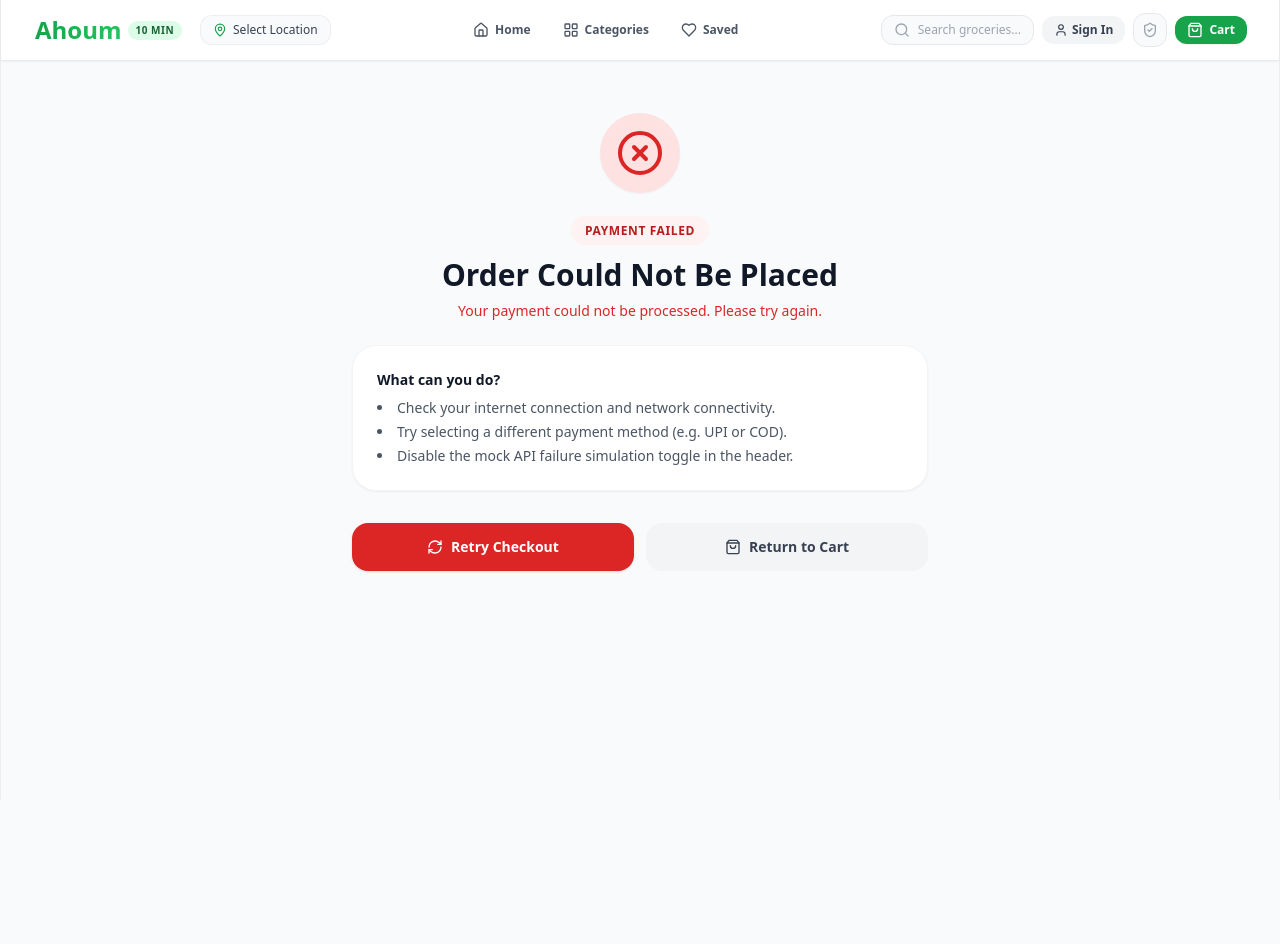
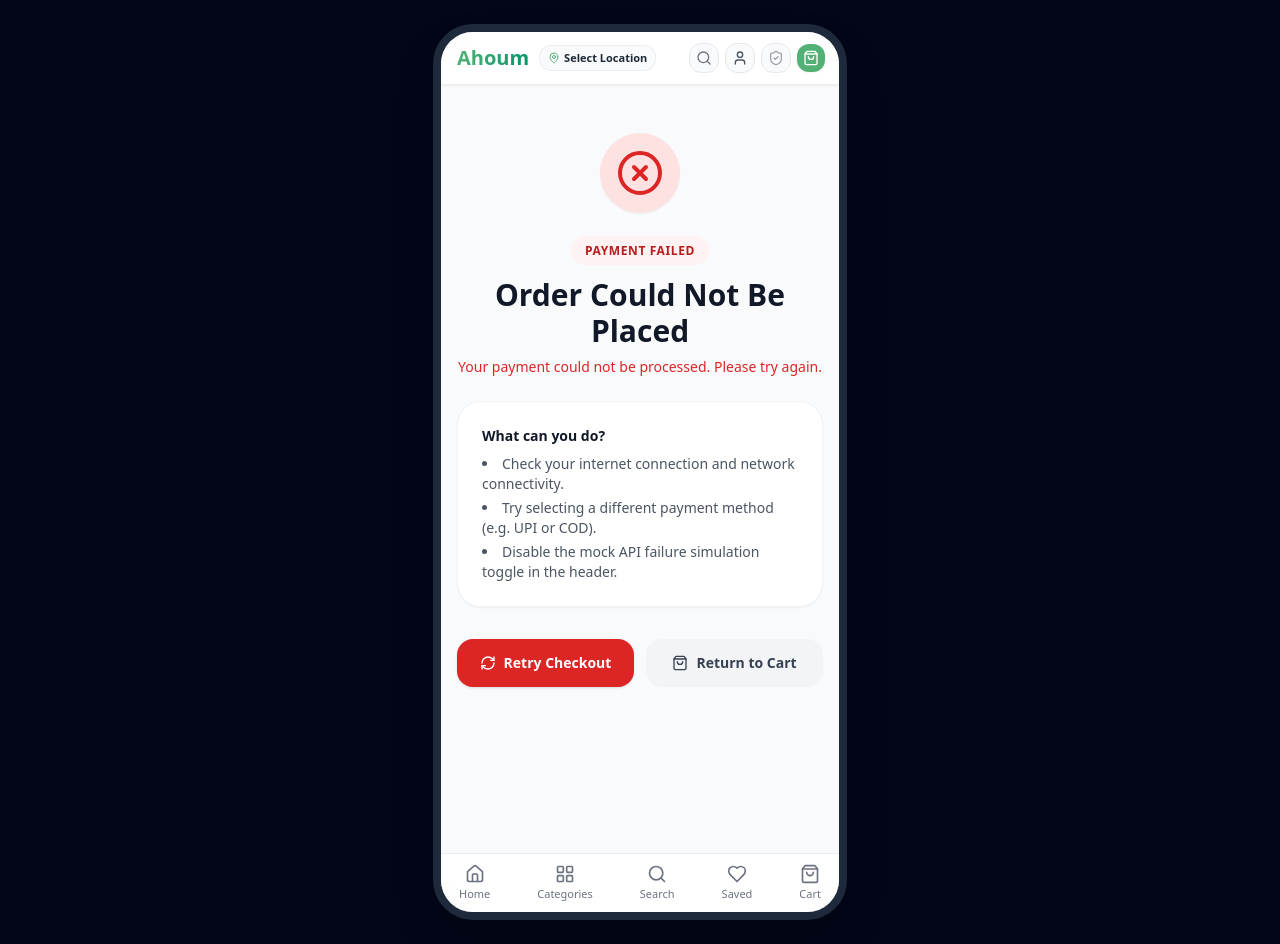
Before and after one commit to gnanendra-07/ahoum-grocery-delivery, a React (Vite) app: page /checkout/failure in a window 1280 px wide. Before the commit the page ends 800 px from the top, so only its background shows below. Built offline with nearby package versions, Linux system fonts and the light colour scheme.

Commit message:
fix(layout): render main grocery application inside 414x896 mobile app viewport frame

```diff
--- a/src/components/BottomNav.tsx
+++ b/src/components/BottomNav.tsx
@@ -18,10 +18,10 @@ export const BottomNav: React.FC = () => {
 
   return (
     <nav
-      className="fixed bottom-0 left-0 right-0 z-40 bg-white/95 backdrop-blur-md border-t border-gray-200 py-1.5 px-2 md:hidden"
+      className="sticky bottom-0 z-40 bg-white/95 backdrop-blur-md border-t border-gray-200/80 py-1.5 px-2 mt-auto"
       aria-label="Main navigation"
     >
-      <div className="max-w-md mx-auto flex items-center justify-between">
+      <div className="w-full flex items-center justify-between">
         {navItems.map((item) => {
           const Icon = item.icon;
           return (
@@ -31,7 +31,7 @@ export const BottomNav: React.FC = () => {
               className={({ isActive }) =>
                 `relative flex flex-col items-center gap-0.5 py-1 px-2.5 rounded-lg text-[11px] font-medium transition-colors focus-visible:outline-none focus-visible:ring-2 focus-visible:ring-brand-500 ${
                   isActive
-                    ? 'text-brand-600 font-semibold'
+                    ? 'text-[#53B175] font-extrabold'
                     : 'text-gray-500 hover:text-gray-900'
                 }`
               }
@@ -39,7 +39,7 @@ export const BottomNav: React.FC = () => {
               <div className="relative">
                 <Icon className="w-5 h-5" />
                 {item.badge !== undefined && item.badge > 0 && (
-                  <span className="absolute -top-1.5 -right-2 bg-brand-600 text-white text-[9px] font-bold h-4 min-w-[16px] px-1 rounded-full flex items-center justify-center shadow-sm">
+                  <span className="absolute -top-1.5 -right-2 bg-[#53B175] text-white text-[9px] font-bold h-4 min-w-[16px] px-1 rounded-full flex items-center justify-center shadow-sm">
                     {item.badge}
                   </span>
                 )}
--- a/src/components/Header.tsx
+++ b/src/components/Header.tsx
@@ -1,28 +1,26 @@
 import React from 'react';
-import { Link, NavLink, useNavigate } from 'react-router-dom';
-import { ShoppingBag, MapPin, Search, AlertTriangle, ShieldCheck, Heart, Home, LayoutGrid, User as UserIcon, LogOut } from 'lucide-react';
+import { Link, useNavigate } from 'react-router-dom';
+import { ShoppingBag, MapPin, Search, AlertTriangle, ShieldCheck, User as UserIcon, LogOut } from 'lucide-react';
 import { useCartStore } from '../stores/useCartStore';
-import { useFavoritesStore } from '../stores/useFavoritesStore';
 import { useAuthStore } from '../stores/useAuthStore';
 
 export const Header: React.FC = () => {
   const navigate = useNavigate();
   const totalItems = useCartStore((state) => state.getTotalItemsCount());
-  const favoriteCount = useFavoritesStore((state) => state.favoriteIds.length);
   const { user, isAuthenticated, activeAddress, isSimulatingFailures, toggleSimulateFailures, logout } = useAuthStore();
 
   return (
     <header className="sticky top-0 z-40 bg-white/95 backdrop-blur-md border-b border-gray-200/80 shadow-sm">
       {/* Simulation Banner */}
       {isSimulatingFailures && (
-        <div className="bg-amber-500 text-white text-xs font-semibold px-4 py-1 flex items-center justify-between">
-          <span className="flex items-center gap-1.5 max-w-7xl mx-auto w-full">
-            <AlertTriangle className="w-3.5 h-3.5" />
-            API Failure Simulation Enabled (30% random error rate)
+        <div className="bg-amber-500 text-white text-[11px] font-semibold px-3 py-1 flex items-center justify-between">
+          <span className="flex items-center gap-1 truncate">
+            <AlertTriangle className="w-3.5 h-3.5 flex-shrink-0" />
+            API Failure Enabled (30%)
           </span>
           <button
             onClick={toggleSimulateFailures}
-            className="underline hover:text-amber-100 text-xs focus-visible:outline-none focus-visible:ring-2 focus-visible:ring-white rounded"
+            className="underline hover:text-amber-100 text-[10px] focus-visible:outline-none focus-visible:ring-2 focus-visible:ring-white rounded ml-2"
             type="button"
           >
             Disable
@@ -30,116 +28,64 @@ export const Header: React.FC = () => {
         </div>
       )}
 
-      <div className="max-w-7xl mx-auto px-4 sm:px-6 lg:px-8 py-3 flex items-center justify-between gap-4">
-        {/* Left: Brand & Address */}
-        <div className="flex items-center gap-4">
+      <div className="px-3.5 py-2.5 flex items-center justify-between gap-2">
+        {/* Left: Brand & Address Chip */}
+        <div className="flex items-center gap-2 min-w-0">
           <Link
             to="/"
-            className="flex items-center gap-1.5 focus-visible:outline-none focus-visible:ring-2 focus-visible:ring-brand-500 rounded-lg p-0.5"
+            className="flex items-center gap-1 focus-visible:outline-none focus-visible:ring-2 focus-visible:ring-brand-500 rounded-lg p-0.5 flex-shrink-0"
           >
-            <span className="text-2xl font-black bg-gradient-to-r from-brand-600 to-brand-500 bg-clip-text text-transparent">
+            <span className="text-xl font-black bg-gradient-to-r from-[#53B175] to-emerald-600 bg-clip-text text-transparent">
               Ahoum
-            </span>
-            <span className="text-[10px] font-bold px-2 py-0.5 bg-brand-100 text-brand-800 rounded-full uppercase tracking-wider">
-              10 Min
             </span>
           </Link>
 
           {/* Location Chip */}
           <button
             onClick={() => navigate('/auth/location')}
-            className="hidden sm:flex items-center gap-1.5 text-xs text-gray-500 bg-gray-50 hover:bg-gray-100 px-3 py-1.5 rounded-xl border border-gray-200/60 max-w-[240px] truncate transition-colors focus-visible:outline-none focus-visible:ring-2 focus-visible:ring-brand-500"
+            className="flex items-center gap-1 text-[11px] text-gray-600 bg-gray-50 hover:bg-gray-100 px-2 py-1 rounded-xl border border-gray-200/60 truncate transition-colors focus-visible:outline-none focus-visible:ring-2 focus-visible:ring-[#53B175]"
             title="Change Delivery Location"
             type="button"
           >
-            <MapPin className="w-3.5 h-3.5 text-brand-600 flex-shrink-0" />
-            <span className="font-medium text-gray-700 truncate">
-              {activeAddress ? `${activeAddress.label} • ${activeAddress.street}` : 'Select Location'}
+            <MapPin className="w-3 h-3 text-[#53B175] flex-shrink-0" />
+            <span className="font-semibold text-gray-800 truncate">
+              {activeAddress ? activeAddress.street : 'Select Location'}
             </span>
           </button>
         </div>
 
-        {/* Center: Desktop Navigation Links */}
-        <nav className="hidden md:flex items-center gap-1 lg:gap-2" aria-label="Desktop navigation">
-          <NavLink
-            to="/"
-            className={({ isActive }) =>
-              `flex items-center gap-1.5 px-3 py-1.5 rounded-xl text-xs font-semibold transition-colors focus-visible:outline-none focus-visible:ring-2 focus-visible:ring-brand-500 ${
-                isActive ? 'bg-brand-50 text-brand-700' : 'text-gray-600 hover:text-gray-900 hover:bg-gray-50'
-              }`
-            }
-          >
-            <Home className="w-4 h-4" />
-            <span>Home</span>
-          </NavLink>
-
-          <NavLink
-            to="/category/fresh-fruits"
-            className={({ isActive }) =>
-              `flex items-center gap-1.5 px-3 py-1.5 rounded-xl text-xs font-semibold transition-colors focus-visible:outline-none focus-visible:ring-2 focus-visible:ring-brand-500 ${
-                isActive ? 'bg-brand-50 text-brand-700' : 'text-gray-600 hover:text-gray-900 hover:bg-gray-50'
-              }`
-            }
-          >
-            <LayoutGrid className="w-4 h-4" />
-            <span>Categories</span>
-          </NavLink>
-
-          <NavLink
-            to="/favorites"
-            className={({ isActive }) =>
-              `relative flex items-center gap-1.5 px-3 py-1.5 rounded-xl text-xs font-semibold transition-colors focus-visible:outline-none focus-visible:ring-2 focus-visible:ring-brand-500 ${
-                isActive ? 'bg-brand-50 text-brand-700' : 'text-gray-600 hover:text-gray-900 hover:bg-gray-50'
-              }`
-            }
-          >
-            <Heart className="w-4 h-4" />
-            <span>Saved</span>
-            {favoriteCount > 0 && (
-              <span className="bg-red-500 text-white text-[9px] font-bold px-1.5 py-0.2 rounded-full">
-                {favoriteCount}
-              </span>
-            )}
-          </NavLink>
-        </nav>
-
-        {/* Right: Search, Auth & Cart */}
-        <div className="flex items-center gap-2">
+        {/* Right: Quick Search, Dev Toggle, User Auth & Cart */}
+        <div className="flex items-center gap-1.5 flex-shrink-0">
           {/* Quick Search */}
           <button
             onClick={() => navigate('/search')}
-            className="flex items-center gap-2 px-3 py-1.5 bg-gray-50 hover:bg-gray-100 border border-gray-200 rounded-xl text-gray-500 text-xs font-medium transition-colors focus-visible:outline-none focus-visible:ring-2 focus-visible:ring-brand-500"
+            className="p-1.5 bg-gray-50 hover:bg-gray-100 border border-gray-200 rounded-xl text-gray-500 transition-colors focus-visible:outline-none focus-visible:ring-2 focus-visible:ring-[#53B175]"
             aria-label="Search products"
             type="button"
           >
-            <Search className="w-4 h-4 text-gray-400" />
-            <span className="hidden sm:inline text-gray-400">Search groceries...</span>
+            <Search className="w-4 h-4 text-gray-500" />
           </button>
 
-          {/* User Auth Action Chip */}
+          {/* User Profile / Auth Toggle */}
           {isAuthenticated && user ? (
-            <div className="hidden sm:flex items-center gap-1.5 bg-gray-50 border border-gray-200 rounded-xl px-2.5 py-1 text-xs">
-              <UserIcon className="w-3.5 h-3.5 text-brand-600" />
-              <span className="font-bold text-gray-800 max-w-[90px] truncate">{user.name.split(' ')[0]}</span>
             <button
               onClick={() => {
                 logout();
                 navigate('/welcome');
               }}
-                title="Log Out"
-                className="text-gray-400 hover:text-red-600 ml-1 p-0.5 rounded focus-visible:outline-none focus-visible:ring-2 focus-visible:ring-red-500"
+              title={`Logged in as ${user.name}. Click to log out.`}
+              className="p-1.5 bg-gray-50 hover:bg-red-50 text-gray-600 hover:text-red-600 border border-gray-200 rounded-xl transition-colors focus-visible:outline-none focus-visible:ring-2 focus-visible:ring-red-500"
               type="button"
             >
-                <LogOut className="w-3.5 h-3.5" />
+              <LogOut className="w-4 h-4" />
             </button>
-            </div>
           ) : (
             <Link
               to="/welcome"
-              className="hidden sm:flex items-center gap-1 px-3 py-1.5 bg-gray-100 hover:bg-gray-200 text-gray-700 text-xs font-bold rounded-xl transition-colors focus-visible:outline-none focus-visible:ring-2 focus-visible:ring-brand-500"
+              className="p-1.5 bg-gray-50 hover:bg-brand-50 text-gray-600 hover:text-[#53B175] border border-gray-200 rounded-xl transition-colors focus-visible:outline-none focus-visible:ring-2 focus-visible:ring-[#53B175]"
+              title="Sign In"
             >
-              <UserIcon className="w-3.5 h-3.5" />
-              <span>Sign In</span>
+              <UserIcon className="w-4 h-4" />
             </Link>
           )}
 
@@ -147,7 +93,7 @@ export const Header: React.FC = () => {
           <button
             onClick={toggleSimulateFailures}
             title={isSimulatingFailures ? 'Disable Network Failures' : 'Enable Network Failures'}
-            className={`p-2 rounded-xl border transition-colors focus-visible:outline-none focus-visible:ring-2 focus-visible:ring-brand-500 ${
+            className={`p-1.5 rounded-xl border transition-colors focus-visible:outline-none focus-visible:ring-2 focus-visible:ring-[#53B175] ${
               isSimulatingFailures
                 ? 'bg-amber-50 text-amber-600 border-amber-200'
                 : 'bg-gray-50 text-gray-400 border-gray-200 hover:text-gray-600'
@@ -165,13 +111,12 @@ export const Header: React.FC = () => {
           {/* Cart Icon Link */}
           <Link
             to="/cart"
-            className="relative flex items-center gap-1.5 px-3 py-1.5 bg-brand-600 hover:bg-brand-700 text-white text-xs font-bold rounded-xl shadow-sm transition-all focus-visible:outline-none focus-visible:ring-2 focus-visible:ring-brand-500"
+            className="relative flex items-center justify-center p-1.5 bg-[#53B175] hover:bg-[#489d67] text-white rounded-xl shadow-sm transition-all focus-visible:outline-none focus-visible:ring-2 focus-visible:ring-[#53B175]"
             aria-label={`Shopping cart with ${totalItems} items`}
           >
             <ShoppingBag className="w-4 h-4" />
-            <span className="hidden sm:inline">Cart</span>
             {totalItems > 0 && (
-              <span className="bg-white text-brand-700 text-[10px] font-extrabold w-4 h-4 rounded-full flex items-center justify-center">
+              <span className="absolute -top-1.5 -right-1.5 bg-red-500 text-white text-[9px] font-extrabold h-4 min-w-[16px] px-1 rounded-full flex items-center justify-center border-2 border-white">
                 {totalItems > 99 ? '99+' : totalItems}
               </span>
             )}
--- a/src/components/SkeletonLoader.tsx
+++ b/src/components/SkeletonLoader.tsx
@@ -21,9 +21,9 @@ export const SkeletonProductCard: React.FC = () => {
   );
 };
 
-export const SkeletonGrid: React.FC<{ count?: number }> = ({ count = 5 }) => {
+export const SkeletonGrid: React.FC<{ count?: number }> = ({ count = 4 }) => {
   return (
-    <div className="grid grid-cols-2 sm:grid-cols-3 md:grid-cols-4 lg:grid-cols-5 gap-3 md:gap-5" aria-busy="true">
+    <div className="grid grid-cols-2 gap-3" aria-busy="true">
       {Array.from({ length: count }).map((_, i) => (
         <SkeletonProductCard key={i} />
       ))}
@@ -33,7 +33,7 @@ export const SkeletonGrid: React.FC<{ count?: number }> = ({ count = 5 }) => {
 
 export const SkeletonProductDetail: React.FC = () => {
   return (
-    <div className="space-y-4 md:grid md:grid-cols-2 md:gap-8 md:space-y-0 animate-pulse" aria-busy="true" aria-label="Loading product details">
+    <div className="space-y-4 animate-pulse" aria-busy="true" aria-label="Loading product details">
       <div className="bg-white rounded-2xl p-4 border border-gray-100 space-y-3">
         <div className="aspect-square w-full rounded-xl bg-gray-200" />
       </div>
--- a/src/layouts/MainLayout.tsx
+++ b/src/layouts/MainLayout.tsx
@@ -5,12 +5,12 @@ import { BottomNav } from '../components/BottomNav';
 
 export const MainLayout: React.FC = () => {
   return (
-    <div className="min-h-screen bg-gray-100 flex flex-col">
-      {/* Responsive Main Container Shell */}
-      <div className="w-full max-w-7xl mx-auto bg-gray-50 min-h-screen shadow-md flex flex-col relative pb-20 md:pb-8 border-x border-gray-200/60">
+    <div className="min-h-screen bg-slate-950 flex items-center justify-center p-0 sm:p-6 overflow-x-hidden">
+      {/* Figma 414 x 896 px Mobile App Frame Proportions Container */}
+      <div className="w-full sm:w-[414px] min-h-screen sm:min-h-[896px] sm:h-[896px] bg-gray-50 sm:rounded-[40px] shadow-2xl overflow-y-auto overflow-x-hidden border-0 sm:border-[8px] sm:border-slate-800 flex flex-col relative">
         <Header />
 
-        <main className="flex-1 px-4 sm:px-6 lg:px-8 py-5">
+        <main className="flex-1 px-4 py-4 pb-20">
           <Outlet />
         </main>
 
--- a/src/pages/CartPage.tsx
+++ b/src/pages/CartPage.tsx
@@ -55,10 +55,10 @@ export const CartPage: React.FC = () => {
         </button>
       </div>
 
-      {/* Responsive 2-Column Container for Desktop */}
-      <div className="md:grid md:grid-cols-3 md:gap-8 md:items-start space-y-6 md:space-y-0">
-        {/* Left Column (2 cols): Cart Item List */}
-        <div className="md:col-span-2 space-y-3">
+      {/* Mobile Frame Cart Container */}
+      <div className="space-y-4">
+        {/* Cart Item List */}
+        <div className="space-y-3">
           {items.map(({ product, quantity }) => {
             const itemPrice = product.discountPrice ?? product.price;
             const isMaxStock = quantity >= product.stock;
@@ -122,8 +122,8 @@ export const CartPage: React.FC = () => {
           })}
         </div>
 
-        {/* Right Column (1 col): Bill Breakdown & Checkout Action */}
-        <div className="md:col-span-1 md:sticky md:top-24 space-y-4">
+        {/* Bill Breakdown & Checkout Action */}
+        <div className="space-y-4">
           <div className="bg-white p-5 rounded-3xl border border-gray-100 shadow-sm space-y-3 text-xs sm:text-sm">
             <h3 className="font-bold text-gray-900 border-b border-gray-100 pb-3 text-sm">
               Bill Summary
--- a/src/pages/CategoryPage.tsx
+++ b/src/pages/CategoryPage.tsx
@@ -139,7 +139,7 @@ export const CategoryPage: React.FC = () => {
           </p>
         </div>
       ) : (
-        <div className="grid grid-cols-2 sm:grid-cols-3 md:grid-cols-4 lg:grid-cols-5 gap-3 md:gap-5">
+        <div className="grid grid-cols-2 gap-3">
           {products.map((product) => (
             <ProductCard key={product.id} product={product} />
           ))}
--- a/src/pages/FavoritesPage.tsx
+++ b/src/pages/FavoritesPage.tsx
@@ -88,7 +88,7 @@ export const FavoritesPage: React.FC = () => {
       ) : error ? (
         <ErrorMessage message={error} onRetry={fetchFavorites} />
       ) : (
-        <div className="grid grid-cols-2 sm:grid-cols-3 md:grid-cols-4 lg:grid-cols-5 gap-3 md:gap-5">
+        <div className="grid grid-cols-2 gap-3">
           {favoriteProducts.map((product) => (
             <ProductCard key={product.id} product={product} />
           ))}
--- a/src/pages/ProductDetailPage.tsx
+++ b/src/pages/ProductDetailPage.tsx
@@ -100,8 +100,8 @@ export const ProductDetailPage: React.FC = () => {
         </button>
       </div>
 
-      {/* Desktop 2-Column Grid Container */}
-      <div className="md:grid md:grid-cols-2 md:gap-8 md:items-start space-y-6 md:space-y-0">
+      {/* Mobile Frame Container */}
+      <div className="space-y-5">
         {/* Left Column: Gallery */}
         <div className="bg-white rounded-3xl p-5 border border-gray-100 shadow-sm space-y-3">
           <div className="aspect-square w-full rounded-2xl overflow-hidden bg-gray-50 flex items-center justify-center relative">
--- a/src/pages/SearchPage.tsx
+++ b/src/pages/SearchPage.tsx
@@ -294,7 +294,7 @@ export const SearchPage: React.FC = () => {
           </p>
         </div>
       ) : (
-        <div className="grid grid-cols-2 sm:grid-cols-3 md:grid-cols-4 lg:grid-cols-5 gap-3 md:gap-5">
+        <div className="grid grid-cols-2 gap-3">
           {results.map((product) => (
             <ProductCard key={product.id} product={product} />
           ))}
```
Also changed, not shown: src/pages/CheckoutPage.tsx (+6 -6 lines), src/pages/HomePage.tsx (+8 -8 lines). Lines whose indentation alone changed are shown as unchanged.
